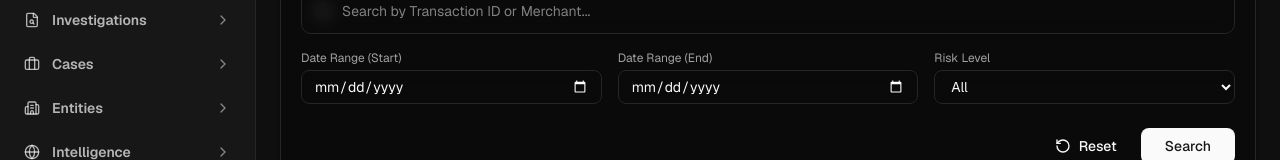
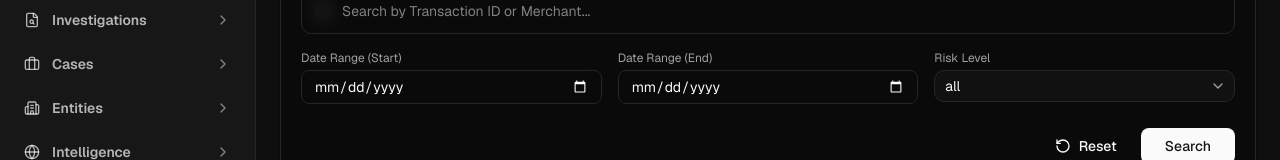
Before and after one commit to 0xkid-root/RTTMT_Analyst, a Next.js app: page /risk/mali in a window 1280 px wide. Shown: the part 209-369 px from the top of the page. Built offline with nearby package versions, Linux system fonts and the light colour scheme.

Commit message:
refactor(mali): replace native select with custom Select component in filters

```diff
--- a/src/features/mali/components/MaliAnalysisFilters.tsx
+++ b/src/features/mali/components/MaliAnalysisFilters.tsx
@@ -5,6 +5,8 @@ import { Button } from '@/components/ui/button';
 import { useState, useRef, useEffect } from 'react';
 import { HoverBorderRay } from '@/features/command-center/components/HoverBorderRay';
 import { MaliFilterState } from '../hooks/useMaliAnalysis';
+
+import { Select, SelectContent, SelectItem, SelectTrigger, SelectValue } from '@/components/ui/select';
 
 interface MaliAnalysisFiltersProps {
   filters: MaliFilterState;
@@ -34,8 +36,12 @@ export function MaliAnalysisFilters({ filters, onFilterChange, onReset, onSearch
     cardRef.current.style.setProperty('--mouse-y', `${y}px`);
   };
 
-  const handleChange = (key: keyof MaliFilterState) => (e: React.ChangeEvent<HTMLInputElement | HTMLSelectElement>) => {
+  const handleChange = (key: keyof MaliFilterState) => (e: React.ChangeEvent<HTMLInputElement>) => {
     onFilterChange(key, e.target.value);
+  };
+
+  const handleSelectChange = (key: keyof MaliFilterState) => (value: string | null) => {
+    onFilterChange(key, value === 'all' || value === null ? '' : value);
   };
 
   return (
@@ -80,13 +86,18 @@ export function MaliAnalysisFilters({ filters, onFilterChange, onReset, onSearch
 
         <div className="flex flex-col gap-1">
           <label className="text-xs text-muted-foreground">Risk Level</label>
-          <select value={filters.riskLevel} onChange={handleChange('riskLevel')} className="bg-background/50 backdrop-blur-sm border border-border rounded-md px-3 py-1.5 text-sm hover:bg-background/80 transition-colors focus:outline-none focus:ring-1 focus:ring-primary">
-            <option value="">All</option>
-            <option value="CRITICAL">Critical</option>
-            <option value="HIGH">High</option>
-            <option value="MEDIUM">Medium</option>
-            <option value="LOW">Low</option>
-          </select>
+          <Select value={filters.riskLevel || 'all'} onValueChange={handleSelectChange('riskLevel')}>
+            <SelectTrigger className="w-full bg-background/50 backdrop-blur-sm border-border hover:bg-background/80 transition-colors h-[34px]">
+              <SelectValue placeholder="All" />
+            </SelectTrigger>
+            <SelectContent>
+              <SelectItem value="all">All</SelectItem>
+              <SelectItem value="CRITICAL">Critical</SelectItem>
+              <SelectItem value="HIGH">High</SelectItem>
+              <SelectItem value="MEDIUM">Medium</SelectItem>
+              <SelectItem value="LOW">Low</SelectItem>
+            </SelectContent>
+          </Select>
         </div>
       </div>
 
```
